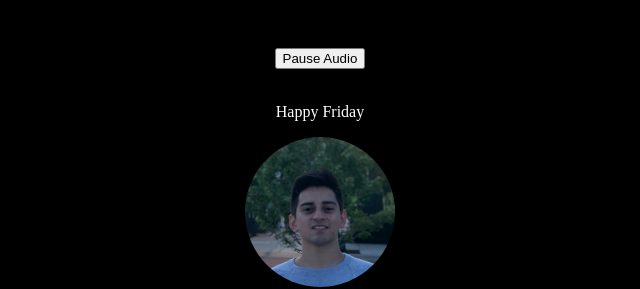
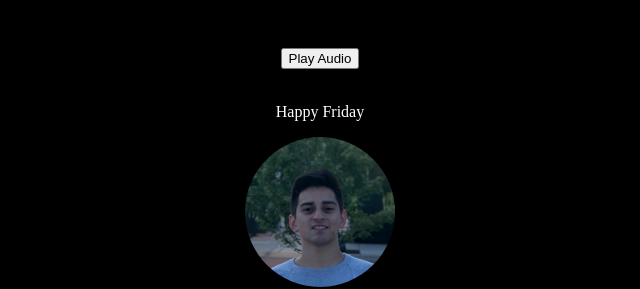
Before and after one commit to viveroa2291/adansLinkTree, a plain HTML site: page index.html in a window 1280 px wide. Shown: the top 289 px of the page, 320-960 px from the left. Drawn offline with Linux system fonts and the light colour scheme.

Commit message:
Bug Update
Finished.

```diff
--- a/index.html
+++ b/index.html
@@ -19,11 +19,10 @@
     </header>
     <main>
         <section>
-            <iframe class="music" allow="autoplay"></iframe>
             <audio id="music" class="music" controls autoplay loop >
                 <source src="music/alarm.mp3" type="audio/mpeg">
             </audio>
-            <button id="music-button" onclick="pauseAudio()" type="button">Pause Audio</button>
+            <button id="music-button" onclick="pauseAudio()" type="button">Play Audio</button>
             <div class="USA-flag" id="usa-flag">
                 <div class="USA-stars">
                     <div class="star-row">
```
